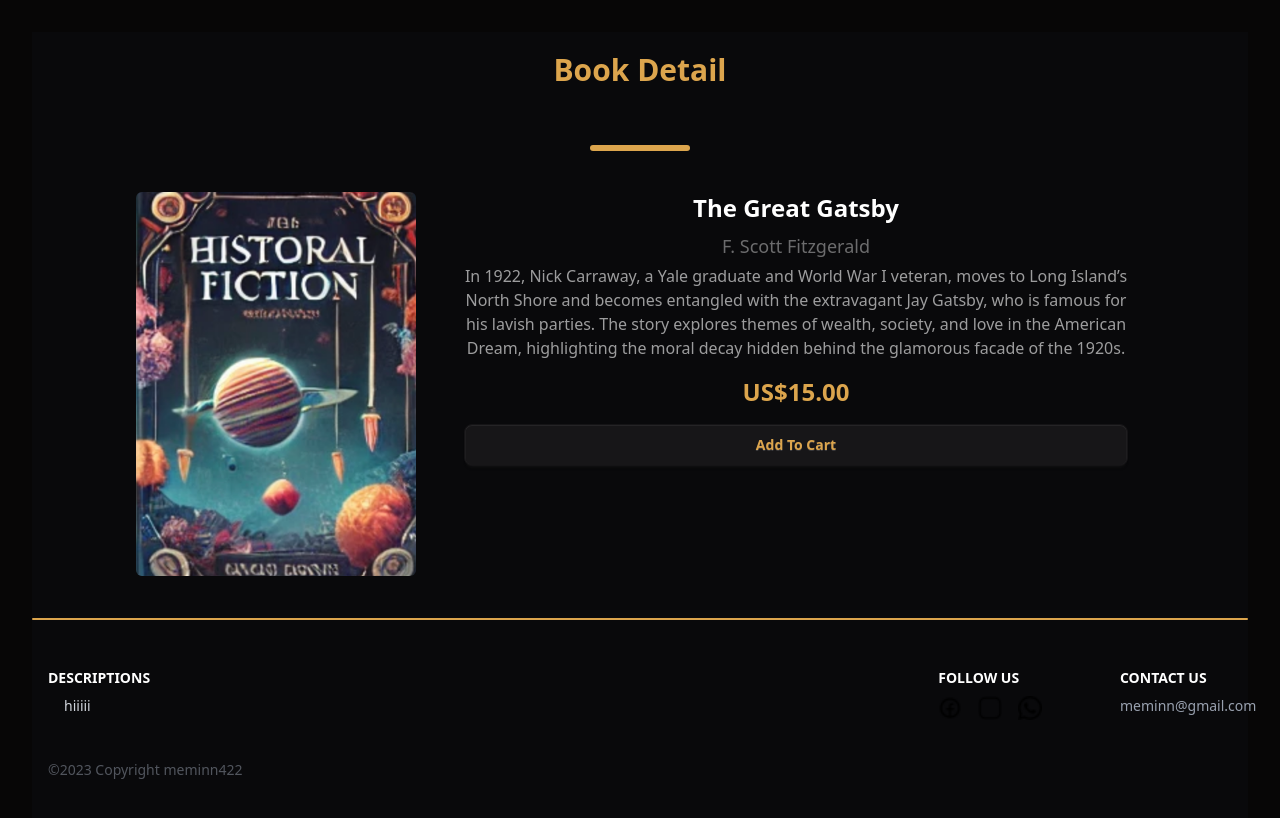
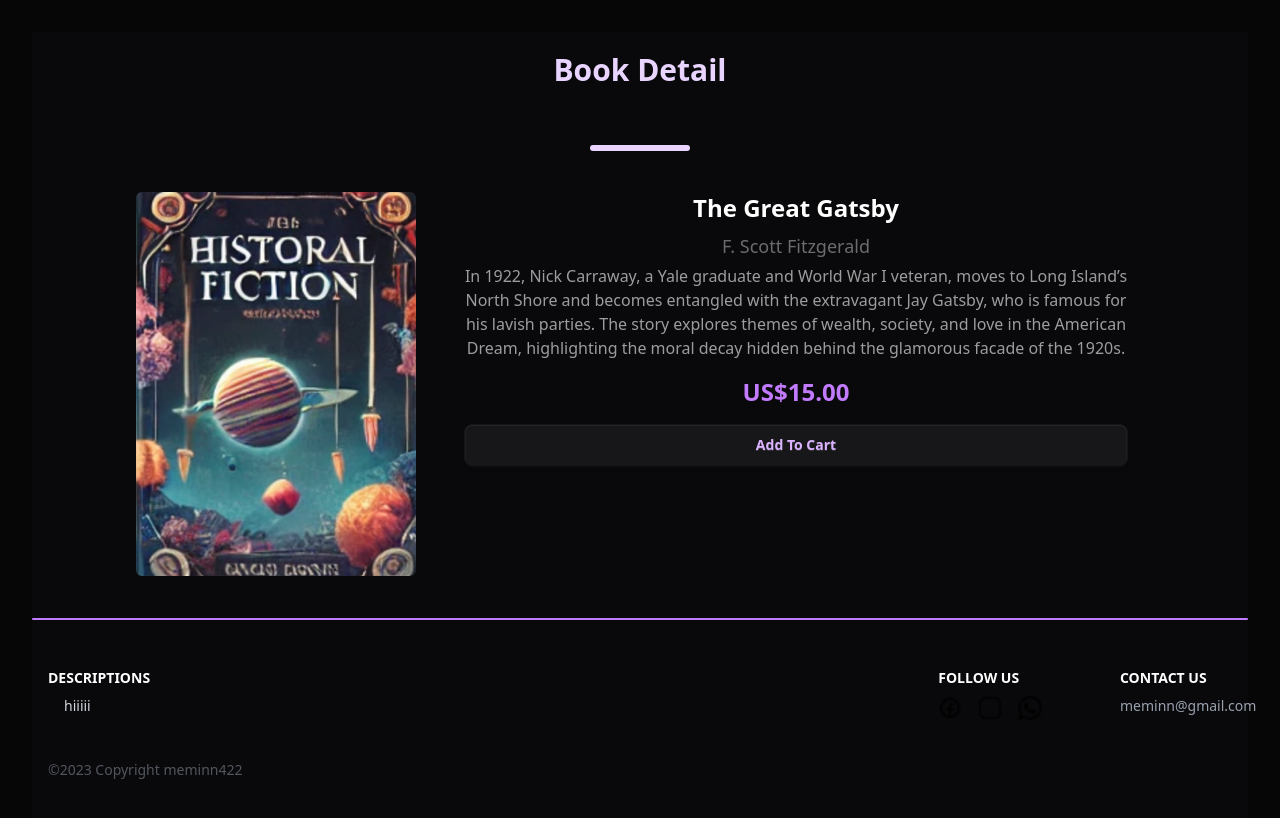
Before and after one commit to meminn422/2025_React_week4, a React (Vite) app: page /products/id/1 in a window 1280 px wide. Shown: the top 818 px of the page. Built offline with nearby package versions, Linux system fonts and the light colour scheme.

Commit message:
Add files via upload

```diff
--- a/src/components/AddToCart.jsx
+++ b/src/components/AddToCart.jsx
@@ -1,6 +1,6 @@
 function AddToCart(){
     return(
-        <button className="btn btn-luxury px-8 py-5">
+        <button className="text-purple-300 btn btn-luxury px-8 py-5">
             Add To Cart
         </button>
     )
--- a/src/components/Footer/index.jsx
+++ b/src/components/Footer/index.jsx
@@ -4,7 +4,7 @@
   return (
     <div data-theme="luxury">
       {/* 分隔線 */}
-      <hr className="my-6 w-full border-t-2  rounded-sm opacity-100" />
+      <hr className=" text-purple-400 my-6 w-full border-t-2  rounded-sm opacity-100" />
       <div data-theme="luxury">
         <footer className="footer text-white py-6">
           {/* 描述區塊 */}
--- a/src/components/Header.jsx
+++ b/src/components/Header.jsx
@@ -2,7 +2,7 @@
 
 function Header({title,slogan}){
     return(
-        <header data-theme="luxury" className="text-center flex flex-col items-center header">
+        <header data-theme="luxury" className="text-purple-200 text-center flex flex-col items-center header">
             <Link to='/'>
             <h2 className="pt-5 pb-2 text-3xl font-bold">{title}</h2>
             </Link>
--- a/src/components/ProductDetail.jsx
+++ b/src/components/ProductDetail.jsx
@@ -19,7 +19,7 @@
                 <p className="text-white opacity-60 text-base mb-4">{product.summary}</p>
 
                 {/* 價格與按鈕 */}
-                <div className="flex flex-col gap-4">
+                <div className="text-purple-400 flex flex-col gap-4">
                     <p className="text-2xl font-semibold">US${product.price}.00</p>
                     <AddToCart />
                 </div>
--- a/src/components/ProductItem.jsx
+++ b/src/components/ProductItem.jsx
@@ -5,7 +5,7 @@
         <section className="pt-4 px-3 lg:px-4">
             <div className="max-w-xs mx-auto border border-gray-500 rounded overflow-hidden">
                 <Link to={`/products/id/${product.id}`}>
-                    <img className="w-full" src={product.cover} alt={product.name}/>
+                    <img className=" w-full" src={product.cover} alt={product.name}/>
                 </Link>
                 <div className="p-4">
                     <h4 className="text-white font-bold mb-1">
@@ -16,7 +16,7 @@
                     </h6>
                     <p className="text-white opacity-70 mb-3">{product.summary_short}</p>
                     <div className="flex justify-between flex-wrap">
-                        <Link to={`/products/id/${product.id}`} className="no-underline flex items-center">
+                        <Link to={`/products/id/${product.id}`} className="text-purple-300 no-underline flex items-center">
                             See More
                             <svg width="24" height="20" fill="none" stroke="currentColor" strokeLinecap="round" strokeLinejoin="round" strokeWidth="2" className="w-4 h-4 ml-2" viewBox="0 0 24 24">
                                 <path d="M5 12h14M12 5l7 7-7 7"></path>
```
